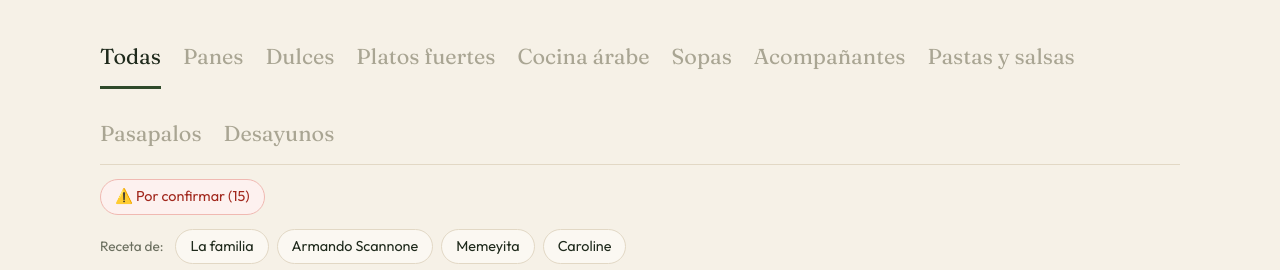
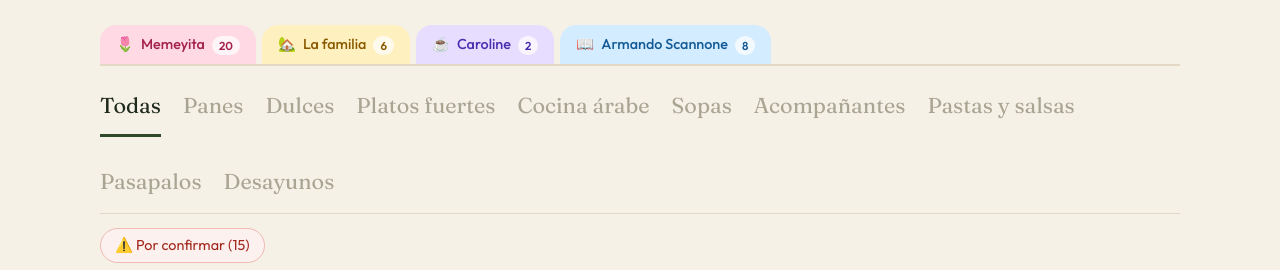
Before and after one commit to MazDesigns/recetas-memeyita, a plain HTML site: page index.html in a window 1280 px wide. Shown: the part 370-640 px from the top of the page. Drawn offline with Linux system fonts and the light colour scheme.

Commit message:
Add files via upload

```diff
--- a/index.html
+++ b/index.html
@@ -7,7 +7,7 @@
 <meta name="apple-mobile-web-app-capable" content="yes">
 <meta name="apple-mobile-web-app-status-bar-style" content="default">
 <meta name="apple-mobile-web-app-title" content="Memeyita">
-<title>Recetas de Memeyita</title>
+<title>Recetas de Memeyita y Familia</title>
 <link rel="preconnect" href="https://fonts.googleapis.com">
 <link rel="preconnect" href="https://fonts.gstatic.com" crossorigin>
 <link href="https://fonts.googleapis.com/css2?family=Fraunces:opsz,wght@9..144,400;9..144,600&family=Outfit:wght@400;500;600&display=swap" rel="stylesheet">
@@ -69,6 +69,16 @@ img { max-width: 100%; }
 .pendbox p { margin: 10px 0 0; font-size: .85rem; color: #8a3a31; }
 .ing.tbc { border: 2px dashed #e4877c; background: #fdf1ef; }
 .ing.tbc .q { color: #a1271c; }
+.people { padding-bottom: 8px; }
+.prow { display: flex; gap: 6px; align-items: flex-end; border-bottom: 2px solid var(--line); overflow-x: auto; scrollbar-width: none; }
+.prow::-webkit-scrollbar { display: none; }
+.person { flex: none; display: inline-flex; align-items: center; gap: 7px; border: 0; background: var(--pc); color: var(--pt); font-size: .9rem; font-weight: 500; padding: 9px 16px 8px; border-radius: 16px 16px 0 0; transition: background .15s, color .15s, padding .15s; }
+.person:hover { filter: saturate(1.25); }
+.person .pc { font-size: .72rem; font-weight: 600; background: rgba(255,255,255,.7); color: var(--pt); border-radius: 999px; padding: 1px 7px; }
+.person[aria-pressed="true"] { background: var(--pa); color: #fff; padding-top: 13px; padding-bottom: 10px; font-weight: 600; }
+.person[aria-pressed="true"] .pc { background: rgba(255,255,255,.3); color: #fff; }
+.fact.who { background: var(--pc); color: var(--ink); }
+.fact.who b { color: var(--pt); }
 .langtags { display: flex; gap: 6px; flex-wrap: wrap; margin-bottom: 12px; }
 .langtags .sample { margin: 0; }
 .sample.en { border-style: solid; border-color: var(--green); color: var(--green); }
@@ -211,7 +221,7 @@ footer { border-top: 1px solid var(--line); padding-top: 24px; padding-bottom: c
 
 <header class="top">
   <div class="wrap">
-    <a class="brand" href="#">Recetas de Memeyita<small>Cocina de familia</small></a>
+    <a class="brand" href="#">Recetas de Memeyita y Familia</a>
     <div class="right"><nav class="sections" aria-label="Secciones"><a href="#" data-sec="recetas">Recetas</a><a href="#remedios" data-sec="remedios">Remedios</a></nav><div class="lang" role="group" aria-label="Idioma"><button data-lang="es" aria-pressed="true">ES</button><button data-lang="en" aria-pressed="false">EN</button></div></div>
   </div>
 </header>
@@ -1367,7 +1377,7 @@ const TRUCOS = [
 /* REMEDIOS CASEROS: mismo formato que las recetas.
    - facts: datos de la cabecera, como [["Frecuencia", "1 vez a la semana"]]
    - extras: listas de usos (items con e = ícono y d = texto) */
-const AVISO_SALUD = "Son remedios de la sabiduría popular, recopilados de imágenes compartidas en familia. No sustituyen la consulta médica.";
+const AVISO_SALUD = "Son remedios de la sabiduría popular, recopilados en familia y entre amigos. No sustituyen la consulta médica.";
 const REMEDIOS = [
   {
     id: "mascarilla-acne", titulo: "Mascarilla para el acné", categoria: "Para la piel",
@@ -1685,6 +1695,29 @@ const REMEDIOS = [
       { e: "🦵", d: "Ayuda a eliminar las várices." },
       { e: "🩹", d: "Cura hemorroides." },
       { e: "🧊", d: "Tiene poder antiinflamatorio y es portadora de vitamina B12, que ayuda a aliviar el dolor." }
+    ]}]
+  },
+  {
+    id: "miel-de-ajo", titulo: "Miel de ajo", categoria: "Para la salud", de: "Vane Maia",
+    plato: "🍯", color: "#f3e0a9",
+    descripcion: "Ajos en miel cruda, fermentados un par de días. Se toma por cucharadas o sobre una tostada.",
+    nota: "Receta de mi amiga Vane Maia, tal como la hace su mamá.",
+    aviso: "La miel cruda no se debe dar a bebés menores de 1 año, por riesgo de botulismo infantil. Usa un envase bien esterilizado y, pasados los 2 días, guárdala siempre en la nevera.",
+    facts: [["Receta de", "Vane Maia"], ["Fermenta", "1 a 2 días"]],
+    ingredientes: [
+      { e: "🧄", n: "Ajos pelados", c: null, u: "medio envase" },
+      { e: "🍯", n: "Miel cruda", c: null, u: "hasta llenar" }
+    ],
+    pasos: [
+      { e: "🫙", t: "Esterilizar el envase", d: "Usa un envase de vidrio con tapa, bien esterilizado." },
+      { e: "🧄", t: "Preparar los ajos", d: "Llena el envase hasta la mitad con ajos pelados. Pueden ir enteros, picados chiquitos o con un par de toques de licuadora de mano, como hace la mamá de Vane." },
+      { e: "🍯", t: "Cubrir con miel", d: "Llena el envase casi por completo con la miel cruda." },
+      { e: "⏳", t: "Dejar fermentar", d: "Déjalo tapado en la encimera y remuévelo cada vez que te acuerdes. Empezará a formar burbujitas por la fermentación.", tt: "1 a 2 días" },
+      { e: "❄️", t: "Guardar en la nevera", d: "Pasado ese tiempo, guárdalo en la nevera y úsalo cuando quieras." }
+    ],
+    extras: [{ titulo: "Cómo se usa", items: [
+      { e: "🥄", t: "Por cucharadas", d: "Sola, a cucharadas, cuando hay virus o infecciones." },
+      { e: "🍞", t: "Como alimento", d: "Encima de una tostada de pan con un poco de queso blanco. ¡Es divino!" }
     ]}]
   },
   {
@@ -2577,6 +2610,24 @@ const TR_EN = {
       [, "Helps reduce varicose veins."],
       [, "Treats haemorrhoids."],
       [, "Anti-inflammatory and a source of vitamin B12, which helps relieve pain."]
+    ]]]
+  },
+  "miel-de-ajo": {
+    titulo: "Garlic honey", descripcion: "Garlic in raw honey, fermented for a couple of days. Take it by the spoonful or on toast.",
+    nota: "My friend Vane Maia's recipe, just the way her mum makes it.",
+    aviso: "Raw honey must not be given to babies under 1 year old, because of the risk of infant botulism. Use a well-sterilised jar and, after the 2 days, always keep it in the fridge.",
+    facts: [["Recipe from", "Vane Maia"], ["Ferments", "1 to 2 days"]],
+    ing: ["Peeled garlic", "Raw honey"],
+    pasos: [
+      ["Sterilise the jar", "Use a glass jar with a lid, well sterilised."],
+      ["Prepare the garlic", "Fill the jar halfway with peeled garlic. It can be whole, finely chopped or given a couple of pulses with a stick blender, the way Vane's mum does it."],
+      ["Cover with honey", "Fill the jar almost to the top with the raw honey."],
+      ["Let it ferment", "Leave it covered on the bench and stir it whenever you remember. It will start to form little bubbles as it ferments.", "1 to 2 days"],
+      ["Keep it in the fridge", "After that, keep it in the fridge and use it whenever you like."]
+    ],
+    extras: [["How to use it", [
+      ["By the spoonful", "On its own, by the spoonful, when there are viruses or infections around."],
+      ["As food", "On toast with a little white cheese. It's delicious!"]
     ]]]
   },
   "agua-arroz": {
@@ -2695,6 +2746,7 @@ const UI = {
     footer: "Recetas de mamá, de la abuela y de quienes han pasado por nuestra cocina, transcritas de las hojas originales. Los remedios caseros son sabiduría popular y no sustituyen la consulta médica.",
     secciones: "Secciones", idioma: "Idioma",
     pendTitulo: "Falta por confirmar", pendSub: q => `Pregúntale a ${q} y avísanos para completarla.`,
+    quienComparte: "¿De quién es la receta?", receta1: "receta", recetasN: "recetas",
     porConfirmar: "Por confirmar", pendGen: "Si sabes la respuesta, avísanos para completarla.", soloPend: n => `⚠️ Por confirmar (${n})`
   },
   en: {
@@ -2721,6 +2773,7 @@ const UI = {
     footer: "Recipes from mum, grandma and everyone who has passed through our kitchen, transcribed from the original sheets. The home remedies are folk wisdom and are no substitute for seeing a doctor.",
     secciones: "Sections", idioma: "Language",
     pendTitulo: "Still to confirm", pendSub: q => `Ask ${q} and let us know so we can complete it.`,
+    quienComparte: "Whose recipe is it?", receta1: "recipe", recetasN: "recipes",
     porConfirmar: "To confirm", pendGen: "If you know the answer, let us know so we can complete it.", soloPend: n => `⚠️ To confirm (${n})`
   }
 };
@@ -2728,7 +2781,7 @@ const t = k => UI[LANG][k];
 
 const LABELS = {
   "Todas": "All", "Panes": "Breads", "Dulces": "Sweets", "Platos fuertes": "Mains", "Cocina árabe": "Middle Eastern", "Desayunos": "Breakfast", "Sopas": "Soups", "Acompañantes": "Sides", "Pastas y salsas": "Pasta & sauces", "Pasapalos": "Starters & snacks", "Mamá": "Mum",
-  "Para la piel": "Skin care", "Hierbas medicinales": "Medicinal herbs", "Para las plantas": "For the garden",
+  "Para la piel": "Skin care", "Hierbas medicinales": "Medicinal herbs", "Para las plantas": "For the garden", "Para la salud": "For health", "Fermenta": "Ferments",
   "La familia": "Family", "Suegra": "My mother-in-law", "Fácil": "Easy", "Media": "Medium", "Difícil": "Hard",
   "Frecuencia": "How often", "Se deja": "Leave on"
 };
@@ -2738,6 +2791,14 @@ const lbl = s => LANG === "en" ? (LABELS[s] || s) : (LABELS_ES[s] || s);
 const FUENTES = {
   scannone: { chef: "Armando Scannone", es: "Adaptada de una receta de Armando Scannone", en: "Adapted from a recipe by Armando Scannone" }
 };
+const PERSONAS = {
+  "Memeyita": { e: "🌷", es: "Mamá", en: "Mum", c: "#ffd9e4", a: "#ff6f9a", tx: "#a3214b" },
+  "La familia": { e: "🏡", es: "Recetas de casa", en: "Home recipes", c: "#fff0bf", a: "#ffb81f", tx: "#8a5a00" },
+  "Caroline": { e: "☕", es: "Suegra", en: "Mother-in-law", c: "#e6ddff", a: "#8b6cff", tx: "#4b2fb0" },
+  "Armando Scannone": { e: "📖", es: "Chef venezolano", en: "Venezuelan chef", c: "#d3ecff", a: "#3d9cf0", tx: "#135a96" },
+  "Vane Maia": { e: "🌻", es: "Amiga", en: "Friend", c: "#d4f4dd", a: "#22b35e", tx: "#14653a" }
+};
+const ORDEN_PERSONAS = ["Memeyita", "La familia", "Caroline", "Armando Scannone", "Vane Maia"];
 const fuenteDe = r => r.fuente && FUENTES[r.fuente];
 
 /* Unidades: clave → [singular ES, plural ES, singular EN, plural EN] */
@@ -2746,6 +2807,7 @@ const UNIDADES = {
   diente: ["diente", "dientes", "clove", "cloves"], lata: ["lata", "latas", "can", "cans"], rodaja: ["rodaja", "rodajas", "slice", "slices"],
   "limón": ["limón", "limones", "lemon", "lemons"], gotas: ["gota", "gotas", "drop", "drops"], trozos: ["trozo", "trozos", "piece", "pieces"],
   cabeza: ["cabeza", "cabezas", "head", "heads"],
+  "medio envase": ["medio envase", "medio envase", "half the jar", "half the jar"], "hasta llenar": ["hasta casi llenar", "hasta casi llenar", "to almost fill", "to almost fill"],
   paq: ["paquete", "paquetes", "packet", "packets"], pote: ["pote", "potes", "tub", "tubs"], ramo: ["ramo", "ramos", "bunch", "bunches"],
   bolsita: ["bolsita", "bolsitas", "small bag", "small bags"], botella: ["botella", "botellas", "bottle", "bottles"],
   frasquito: ["frasquito", "frasquitos", "small jar", "small jars"], copita: ["copita", "copitas", "small glass", "small glasses"],
@@ -2759,7 +2821,7 @@ const unidad = (u, plural) => {
   return m[(LANG === "en" ? 2 : 0) + (plural ? 1 : 0)];
 };
 
-const AVISO_SALUD_EN = "These are folk remedies, collected from images shared within the family. They are no substitute for seeing a doctor.";
+const AVISO_SALUD_EN = "These are folk remedies, collected from family and friends. They are no substitute for seeing a doctor.";
 const AVISOS = {
   es: { salud: AVISO_SALUD, piel: " Prueba primero en una zona pequeña de la piel, y evita el sol después de usar limón o naranja en la cara.", hierbas: " Si estás embarazada, tomas medicamentos o tienes alguna condición de salud, consulta antes de usarlas." },
   en: { salud: AVISO_SALUD_EN, piel: " Patch-test on a small area of skin first, and avoid the sun after putting lemon or orange on your face.", hierbas: " If you're pregnant, take medication or have a health condition, check with a doctor before using them." }
@@ -2796,9 +2858,10 @@ const SECCIONES = {
   remedios: { items: REMEDIOS, href: "#remedios", hero: "heroRemedios", intro: "introRemedios", buscar: "buscarRemedios", volver: "volverRemedios", palabra: "palabraRemedios" }
 };
 const seccionDe = r => REMEDIOS.includes(r) ? "remedios" : "recetas";
-const ORIGENES = [...new Set(RECETAS.map(r => r.de).filter(Boolean))];
-
-const state = { recetas: { cat: "Todas", q: "", pend: false }, remedios: { cat: "Todas", q: "", pend: false }, de: null, servings: {}, checks: {} };
+const deDe = r => r.de || "La familia";
+const origenesDe = items => [...new Set(items.map(deDe))];
+
+const state = { recetas: { cat: "Todas", q: "", pend: false, de: null }, remedios: { cat: "Todas", q: "", pend: false, de: null }, servings: {}, checks: {} };
 try { Object.assign(state.checks, JSON.parse(localStorage.getItem("memeyita-checks") || "{}")); } catch (e) {}
 function saveChecks() { try { localStorage.setItem("memeyita-checks", JSON.stringify(state.checks)); } catch (e) {} }
 
@@ -2844,7 +2907,7 @@ function avisoDe(r) {
   const A = AVISOS[LANG];
   let a = "";
   if (r.categoria === "Para la piel") a = A.salud + A.piel;
-  if (r.categoria === "Hierbas medicinales") a = A.salud + A.hierbas;
+  if (r.categoria === "Hierbas medicinales" || r.categoria === "Para la salud") a = A.salud + A.hierbas;
   return r.aviso ? (a ? a + " " : "") + "<strong>" + esc(r.aviso) + "</strong>" : a;
 }
 
@@ -2872,10 +2935,11 @@ function renderList(sec) {
   const q = norm(st.q);
   const list = S.items.map(loc).filter(r =>
     (st.cat === "Todas" || r.categoria === st.cat) &&
-    (sec !== "recetas" || !state.de || r.de === state.de) &&
+    (!st.de || deDe(r) === st.de) &&
     (!st.pend || (r.pendientes || []).length) &&
     (!q || norm(textoBusqueda(r)).includes(q))
   );
+  const origenes = origenesDe(S.items);
   const trucos = LANG === "en" ? TRUCOS.map((x, i) => ({ ...x, t: TRUCOS_EN[i][0], d: TRUCOS_EN[i][1] })) : TRUCOS;
   app.innerHTML = `
     <section class="wrap hero">
@@ -2889,15 +2953,22 @@ function renderList(sec) {
       </label>
     </section>
     ${sec === "remedios" ? `<div class="wrap"><p class="aviso">${AVISOS[LANG].salud}</p></div>` : ""}
+    ${origenes.length > 1 ? `<section class="wrap people">
+      <div class="prow" role="group" aria-label="${t("quienComparte")}">
+        ${ORDEN_PERSONAS.filter(o => origenes.includes(o)).concat(origenes.filter(o => !ORDEN_PERSONAS.includes(o))).map(o => {
+          const P = PERSONAS[o] || { e: "🍽️", es: "", en: "", c: "#ffe3c4", a: "#ff9f43", tx: "#8a4b00" };
+          const n = S.items.filter(r => deDe(r) === o).length;
+          return `<button class="person" data-de="${esc(o)}" aria-pressed="${st.de === o}" title="${esc(P[LANG])}" style="--pc:${P.c};--pa:${P.a};--pt:${P.tx}">
+            <span aria-hidden="true">${P.e}</span>${esc(lbl(o))}<span class="pc">${n}</span>
+          </button>`;
+        }).join("")}
+      </div>
+    </section>` : ""}
     <section class="wrap filters" aria-label="Filtros">
       <div class="tabs" role="group">
         ${cats.map(c => `<button class="tab" data-cat="${esc(c)}" aria-pressed="${st.cat === c}">${esc(lbl(c))}</button>`).join("")}
       </div>
       ${S.items.some(r => (r.pendientes || []).length) ? `<div class="chips"><button class="chip pend" id="pendf" aria-pressed="${st.pend}">${t("soloPend")(S.items.filter(r => (r.pendientes || []).length).length)}</button></div>` : ""}
-      ${sec === "recetas" && ORIGENES.length > 1 ? `<div class="chips" role="group">
-        <span>${t("recetaDe")}</span>
-        ${ORIGENES.map(o => `<button class="chip" data-de="${esc(o)}" aria-pressed="${state.de === o}">${esc(lbl(o))}</button>`).join("")}
-      </div>` : ""}
     </section>
     <section class="wrap grid">
       ${list.map(r => `
@@ -2927,7 +2998,7 @@ function renderList(sec) {
     const n = document.getElementById("q"); n.focus(); n.setSelectionRange(pos, pos);
   });
   app.querySelectorAll("[data-cat]").forEach(b => b.onclick = () => { st.cat = b.dataset.cat; renderList(sec); });
-  app.querySelectorAll("[data-de]").forEach(b => b.onclick = () => { state.de = state.de === b.dataset.de ? null : b.dataset.de; renderList(sec); });
+  app.querySelectorAll("[data-de]").forEach(b => b.onclick = () => { st.de = st.de === b.dataset.de ? null : b.dataset.de; renderList(sec); });
   const pf = document.getElementById("pendf"); if (pf) pf.onclick = () => { st.pend = !st.pend; renderList(sec); };
   app.querySelectorAll("[data-go]").forEach(b => b.onclick = () => { location.hash = b.dataset.go; });
 }
@@ -2956,7 +3027,7 @@ function renderDetail(base) {
           <h1>${esc(r.titulo)}</h1>
           <p class="desc">${esc(r.descripcion)}</p>
           <div class="facts">
-            ${facts.filter(f => f[1]).map(f => `<div class="fact"><b>${esc(f[0])}</b>${esc(f[1])}</div>`).join("")}
+            ${facts.filter(f => f[1]).map(f => { const P = r.de && f[1] === lbl(r.de) && PERSONAS[r.de]; return `<div class="fact${P ? " who" : ""}"${P ? ` style="--pc:${P.c};--pt:${P.tx}"` : ""}><b>${esc(f[0])}</b>${P ? P.e + " " : ""}${esc(f[1])}</div>`; }).join("")}
           </div>
           ${r.nota ? `<p class="note">${esc(r.nota)}<small>${t("notaReceta")}</small></p>` : ""}
         </div>
```
